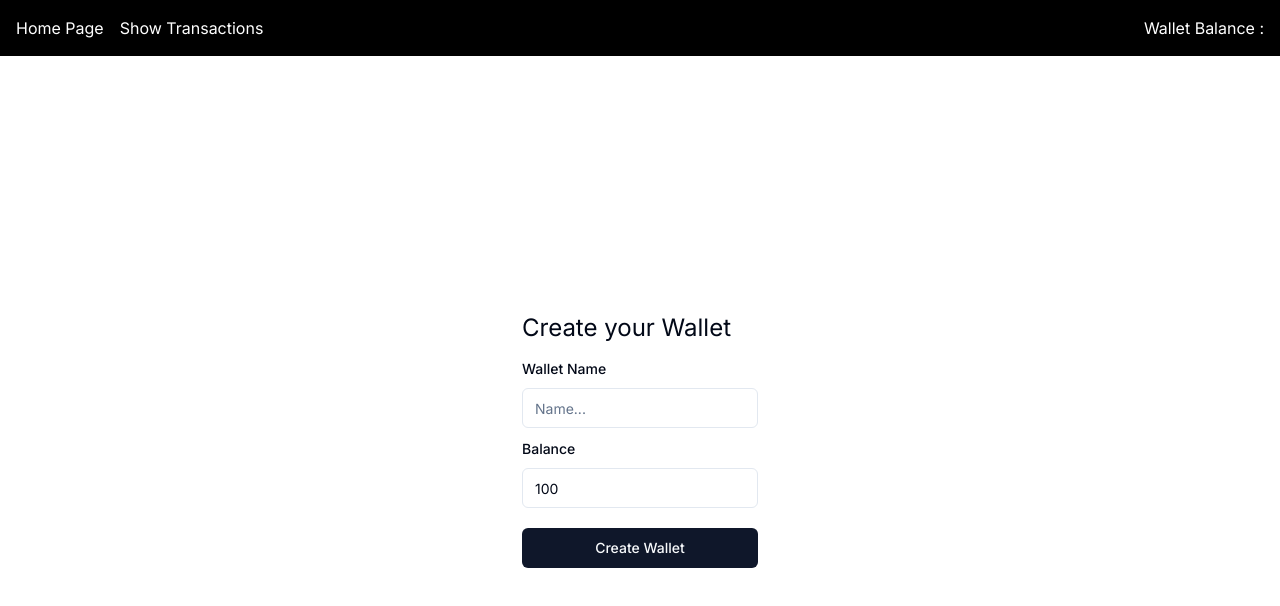
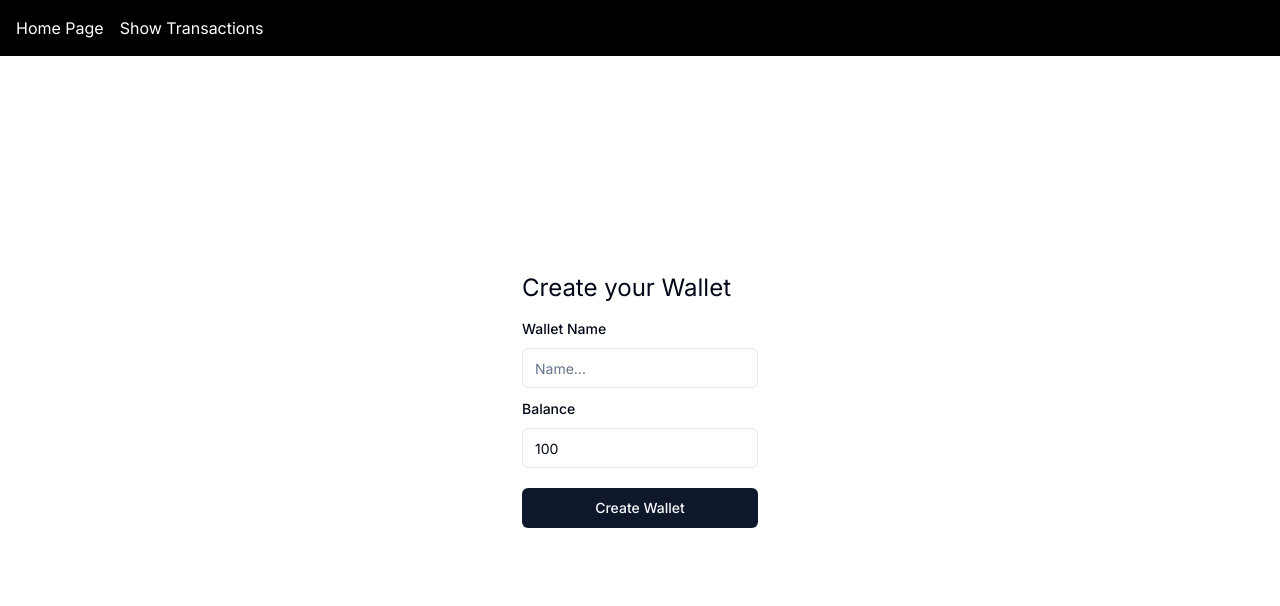
Before and after one commit to raphael3213/nextjs-wallet, a Next.js app: page / in a window 1280 px wide. Shown: the top 606 px of the page. Built offline with nearby package versions, Linux system fonts and the light colour scheme.

Commit message:
Fix query refresh for local storage fetch

```diff
--- a/app/layout.tsx
+++ b/app/layout.tsx
@@ -24,7 +24,7 @@ export default function RootLayout({
         <Providers>
           <div>
             <Navbar />
-            <div className="p-10">{children}</div>
+            <div className="">{children}</div>
           </div>
         </Providers>
       </body>
--- a/app/page.tsx
+++ b/app/page.tsx
@@ -14,7 +14,9 @@ export default function Home() {
     );
   }
   if (isError) {
-    return <div>Error</div>;
+    return (
+      <div className="flex justify-center items-center min-h-screen">Error</div>
+    );
   }
 
   return (
--- a/app/view/transactions/page.tsx
+++ b/app/view/transactions/page.tsx
@@ -7,7 +7,6 @@ import useLocalStorageWallet from "@/hooks/useLocalStorageWallet";
 import { fetchAllTransaction } from "@/lib/actions/transaction.actions";
 import { isErrorType } from "@/lib/type-guards/error.type-guard";
 import toast from "react-hot-toast";
-import { redirect } from "next/navigation";
 
 export default function Page() {
   const {
@@ -26,31 +25,45 @@ export default function Page() {
           throw new Error(transaction.errorMessage);
         }
         return transaction;
+      } else {
+        toast.error("No wallet initialized");
       }
     },
-    enabled: isWalletSuccess,
+    enabled: isWalletSuccess && walletKsuid != null,
   });
 
-  if (isWalletError) {
-    redirect("/");
-  }
-
-  if (isError) {
+  if (isWalletError || (isWalletSuccess && walletKsuid == null)) {
+    toast.error("No wallet initialized");
+    return (
+      <div className="flex justify-center items-center min-h-screen">
+        Please initialize a wallet
+      </div>
+    );
+  } else if (isError) {
     return (
       <div className="flex justify-center items-cente">
         Error in loading Table
       </div>
     );
-  }
-
+  } else if (isWalletSuccess && isSuccess) {
     return (
-    <div className="container mx-auto py-10 flex gap-3 flex-col">
+      <div className="container mx-auto py-24 flex gap-3 flex-col">
         <h1 className="text-2xl">Transaction Table</h1>
         {isLoading || isWalletLoading ? (
-        <div className="flex justify-center items-center"> Loading Table </div>
+          <div className="flex justify-center items-center">
+            {" "}
+            Loading Table{" "}
+          </div>
         ) : (
           <DataTable columns={columns} data={data as TransactionColumn[]} />
         )}
       </div>
     );
+  } else {
+    return (
+      <div className="flex justify-center items-cente">
+        Error in loading Page
+      </div>
+    );
   }
+}
--- a/components/forms/WalletForm.tsx
+++ b/components/forms/WalletForm.tsx
@@ -41,9 +41,10 @@ function WalletForm() {
       }
       return wallet;
     },
-    onSuccess: (wallet) => {
+    onSuccess: async (wallet) => {
       localStorage.setItem("wallet", wallet.ksuid);
       queryClient.invalidateQueries({ queryKey: ["wallet"] });
+      queryClient.invalidateQueries({ queryKey: ["walletTotal"] });
     },
     onError: async (error) => {
       toast.error(error.message);
--- a/components/shared/Navbar.tsx
+++ b/components/shared/Navbar.tsx
@@ -26,8 +26,9 @@ function Navbar() {
         }
         return wallet;
       }
+      return null;
     },
-    enabled: isWalletSuccess,
+    enabled: isWalletSuccess && walletKsuid != null,
   });
 
   return (
@@ -37,8 +38,11 @@ function Navbar() {
         <Link href={"/view/transactions"}>Show Transactions</Link>
       </div>
       <div className="text-white">
-        Wallet Balance :{" "}
-        {isWalletLoading || isLoading ? "Loading" : data?.balance?.toString()}
+        {isWalletLoading || isLoading ? null : isSuccess && data ? (
+          <>Wallet Balance : {data?.balance?.toString()}</>
+        ) : (
+          <></>
+        )}
       </div>
     </div>
   );
--- a/hooks/useLocalStorageWallet.tsx
+++ b/hooks/useLocalStorageWallet.tsx
@@ -6,14 +6,20 @@ function useLocalStorageWallet() {
   const { data, isLoading, isError, isSuccess } = useQuery({
     queryKey: ["wallet"],
     queryFn: async () => {
+      console.log("IN wallet");
       if (localStorage.getItem("wallet")) {
-        return localStorage.getItem("wallet") as string;
+        console.log("got data", localStorage.getItem("wallet"));
+        return localStorage.getItem("wallet")!;
       } else {
         return null;
       }
     },
   });
 
+  if (isError) {
+    console.log(data);
+  }
+
   return { data, isLoading, isError, isSuccess };
 }
 
```
Lines whose indentation alone changed are shown as unchanged.
